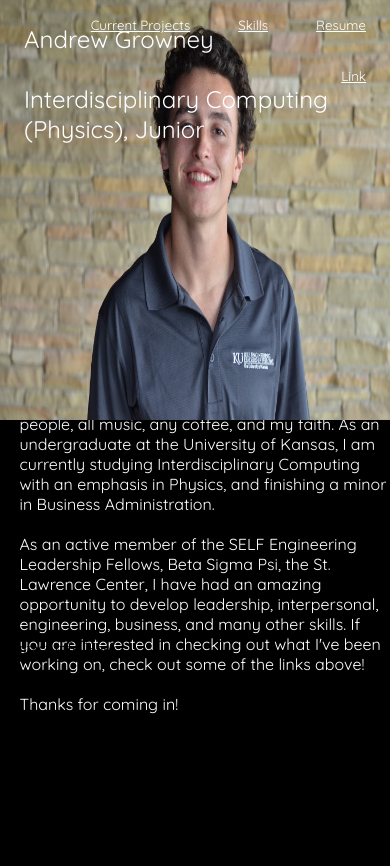
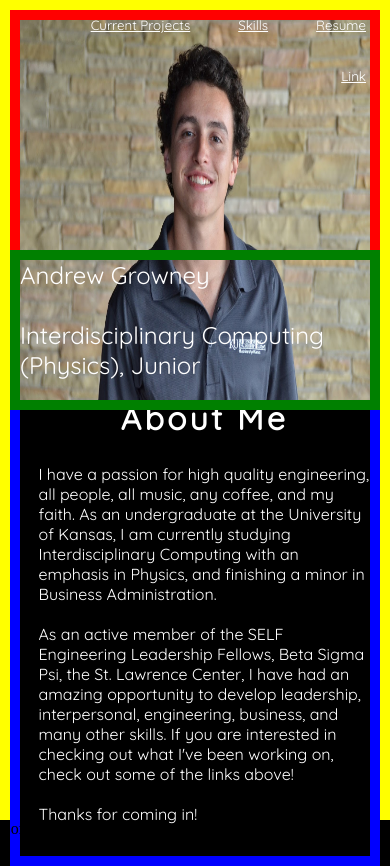
Before and after one commit to ajgrowney/ajgrowney.github.io, a plain HTML site: page index.html in a window 390 px wide. Before the commit the page ends 844 px from the top, so only its background shows below. Drawn offline with nearby package versions, Linux system fonts and the light colour scheme.

Commit message:
Regridded

```diff
--- a/css/main_index.css
+++ b/css/main_index.css
@@ -7,9 +7,10 @@ body{
 .main{
   display: grid;
   grid-template-columns: 65% 35%;
-  grid-template-rows: 40em auto;
+  grid-template-rows: 30em 15em auto;
   margin-bottom: 0px;
   background-color: black;
+  border: 10px solid yellow;
   align-content: stretch;
 
 }
@@ -41,25 +42,33 @@ body{
 }
 
 .profile_photo{
-  grid-row: 1;
+  grid-row: 1/3;
   grid-column: 1;
-  height: 100%;
+  border: 10px solid red;
+  display: grid;
+  align-self: stretch;
   background-image: url("../img/pro_pic.jpg");
   background-size: 100% 100%;
-  font-family: 'Quicksand', 'Regular';
-  color: white;
-  font-size: 2.5em;
+
   padding-left: 1em;
   padding-bottom: 5%;
 }
-#profile_info{
-  align-self: end;
+.profile_info{
+  border: 10px solid green;
+  grid-row: 2;
+  grid-column: 1;
+  justify-content: flex-end;
+  font-family: 'Quicksand', 'Regular';
+  color: white;
+  font-size: 2.2em;
+  align-content: stretch;
 }
 
 .about{
   padding-top: 1.2em;
   align-self: center;
-  grid-row: 1;
+  border: 10px solid blue;
+  grid-row: 1/3;
   grid-column: 2;
   background-color: black;
   color: white;
@@ -81,10 +90,10 @@ body{
 @media (max-width:736px){
   .main{
     grid-template-columns: 100%;
-    grid-template-rows: 25em 15em;
+    grid-template-rows: 15em 10em 25em;
   }
   .about{
-    grid-row: 2;
+    grid-row: 3;
     grid-column: 1;
     padding-top: 2%;
   }
@@ -93,7 +102,11 @@ body{
     margin: 0.3em;
   }
   .profile_photo{
-    grid-row: 1;
+    grid-row: 1/3;
+    grid-column: 1;
+  }
+  .profile_info{
+    grid-row: 2;
     grid-column: 1;
     font-size: 1.5em;
   }
--- a/index.html
+++ b/index.html
@@ -22,11 +22,12 @@
 
 
 		<div class="profile_photo">
-			<p id="profile_info">
-				Andrew Growney
-				<br><br>
-				Interdisciplinary Computing (Physics), Junior
-			</p>
+
+		</div>
+		<div class="profile_info">
+			Andrew Growney
+			<br><br>
+			Interdisciplinary Computing (Physics), Junior
 		</div>
 	</div>
 	<div class="contact_info">
```
